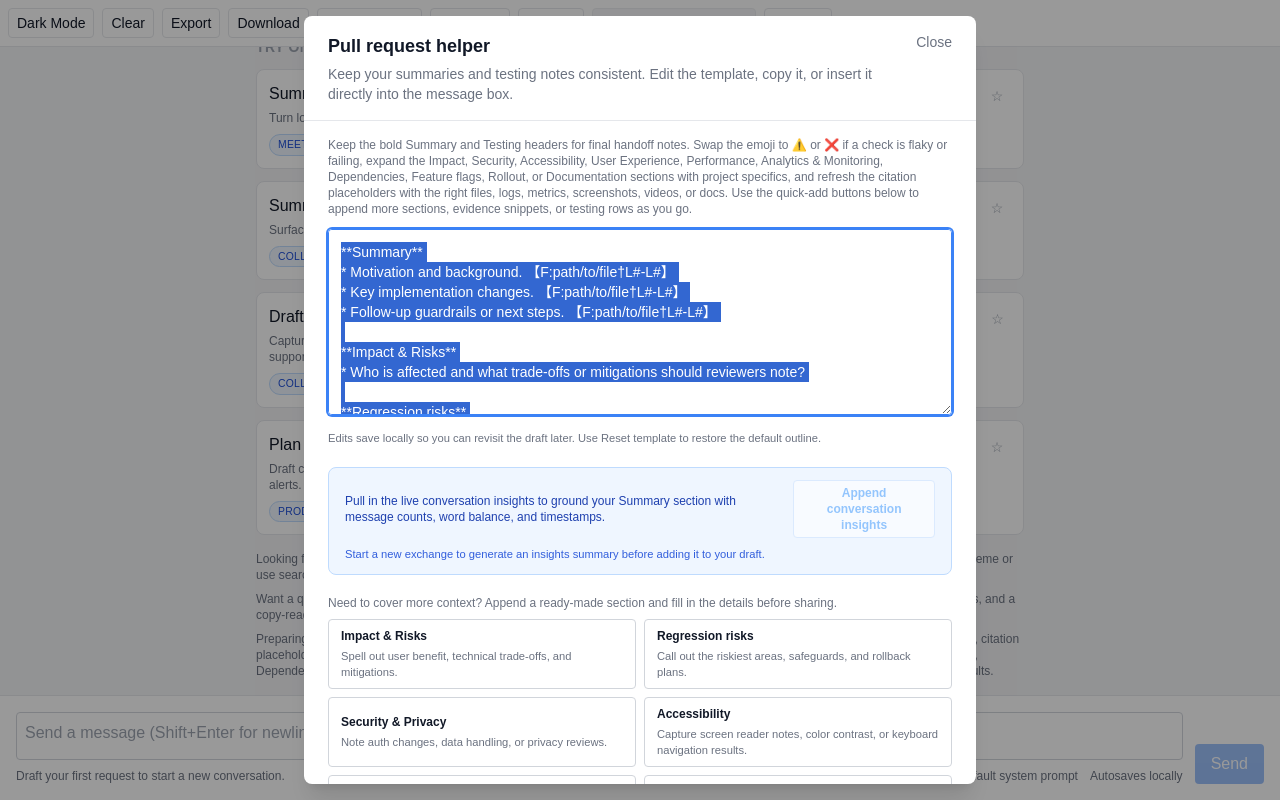
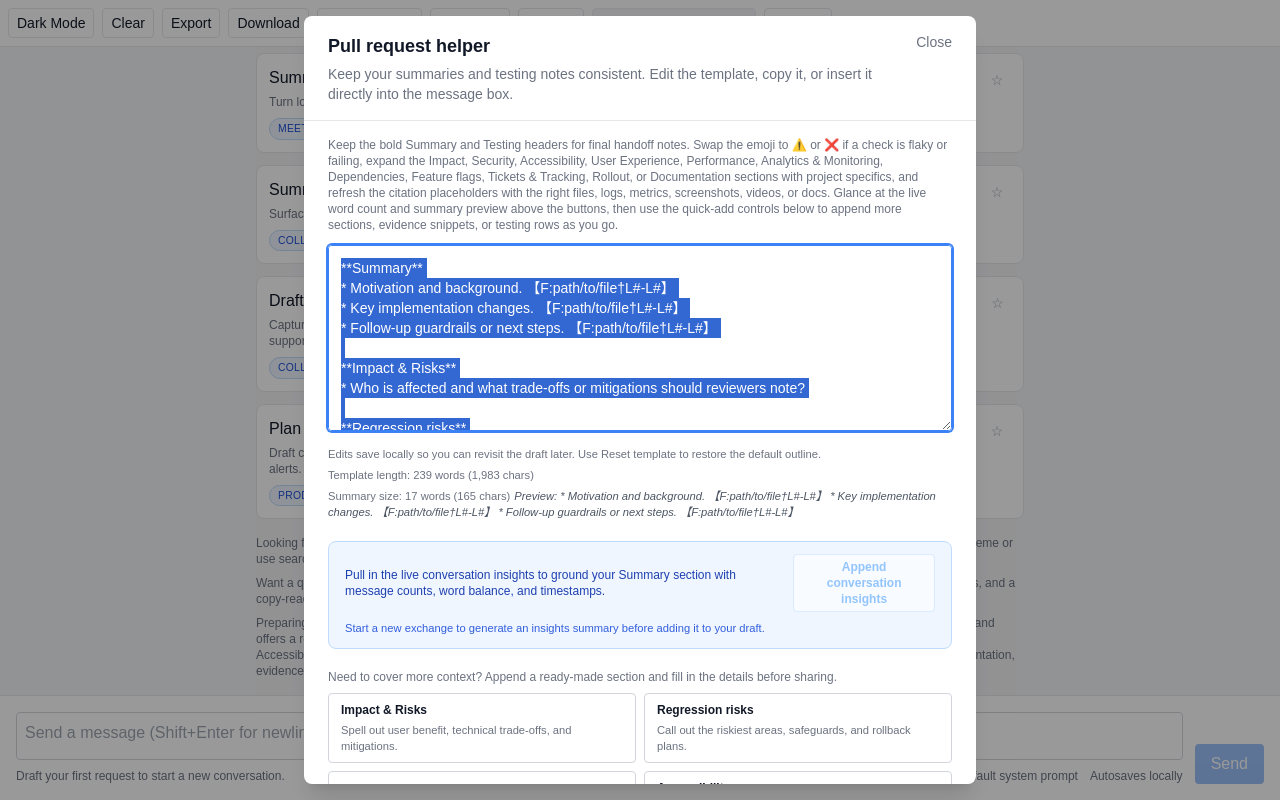
Before and after one commit to march-dave/react-next-anycase, a Next.js app: page / in a window 1280 px wide. Both pictures are taken after a click on the button "PR helper". Built offline with nearby package versions, Linux system fonts and the light colour scheme.

Commit message:
Enhance PR helper with summary tools

```diff
--- a/pages/chatgpt-ui.js
+++ b/pages/chatgpt-ui.js
@@ -114,6 +114,9 @@ const DEFAULT_PR_TEMPLATE = [
   '* Logs: 【chunk†L#-L#】 — call out the signal that confirms the change.',
   '* Docs: [Design doc](https://link) — note supporting context or tickets.',
   '',
+  '**Tickets & Tracking**',
+  '* Jira/Linear/GitHub issues that capture the work, owners, and due dates. [ABC-123](https://link) — status and next checkpoint.',
+  '',
   '**Testing**',
   '* ✅ `command or suite` — Passed locally. 【chunk†L#-L#】',
   '',
@@ -229,6 +232,16 @@ const PR_SECTION_SNIPPETS = [
     ].join('\n'),
   },
   {
+    id: 'tickets',
+    label: 'Tickets & tracking',
+    heading: '**Tickets & Tracking**',
+    helperText: 'Link Jira, Linear, or GitHub issues and note current status.',
+    snippet: [
+      '**Tickets & Tracking**',
+      '* Ticket: [ABC-123](https://link) — status, owners, and next checkpoint.',
+    ].join('\n'),
+  },
+  {
     id: 'manual-verification',
     label: 'Manual verification',
     heading: '**Manual Verification**',
@@ -303,9 +316,66 @@ const PR_REFERENCE_SNIPPETS = [
     helperText: 'Track default states, rollout checkpoints, or cleanup owners for toggles.',
     snippet: '* Feature flag: `flag_name` — default state, rollout milestones, and cleanup owner.',
   },
+  {
+    id: 'tickets',
+    label: 'Add ticket link',
+    helperText: 'Reference Jira, Linear, or GitHub issues tied to the change.',
+    snippet: '* Ticket: [ABC-123](https://link) — status, owners, and next checkpoints.',
+  },
 ];
 
 const MAX_SUMMARY_PREVIEW_LENGTH = 200;
+const PR_SUMMARY_PREVIEW_MAX_LENGTH = 180;
+
+function normalizeHeadingValue(value) {
+  if (!value) {
+    return '';
+  }
+  return value.toString().trim().replace(/\*/g, '').toLowerCase();
+}
+
+function getSectionWithHeading(text, heading) {
+  if (typeof text !== 'string' || typeof heading !== 'string') {
+    return '';
+  }
+  const normalizedHeading = normalizeHeadingValue(heading);
+  if (!normalizedHeading) {
+    return '';
+  }
+
+  const sections = text.split(/\n{2,}/);
+  for (const section of sections) {
+    const [firstLine] = section.split('\n');
+    if (normalizeHeadingValue(firstLine) === normalizedHeading) {
+      return section.trim();
+    }
+  }
+  return '';
+}
+
+function getSectionBodyByHeading(text, heading) {
+  const section = getSectionWithHeading(text, heading);
+  if (!section) {
+    return '';
+  }
+  const [, ...rest] = section.split('\n');
+  return rest.join('\n').trim();
+}
+
+function createSummaryPreview(text, maxLength = PR_SUMMARY_PREVIEW_MAX_LENGTH) {
+  if (typeof text !== 'string') {
+    return '';
+  }
+  const normalized = text.trim().replace(/\s+/g, ' ');
+  if (!normalized) {
+    return '';
+  }
+  if (normalized.length <= maxLength) {
+    return normalized;
+  }
+  const sliceLength = Math.max(0, maxLength - 1);
+  return `${normalized.slice(0, sliceLength)}…`;
+}
 
 function countWords(text) {
   if (typeof text !== 'string') {
@@ -420,6 +490,7 @@ export default function ChatGptUIPersist() {
   const [systemPrompt, setSystemPrompt] = useState('');
   const [prTemplateText, setPrTemplateText] = useState(DEFAULT_PR_TEMPLATE);
   const [prCopyStatus, setPrCopyStatus] = useState('');
+  const [prSummaryCopyStatus, setPrSummaryCopyStatus] = useState('');
   const [insightsCopyStatus, setInsightsCopyStatus] = useState('');
   const [quickInsightsCopyStatus, setQuickInsightsCopyStatus] = useState('');
   const [snapshotCopyStatus, setSnapshotCopyStatus] = useState('');
@@ -906,6 +977,25 @@ export default function ChatGptUIPersist() {
 
     return lines.filter(Boolean).join('\n');
   }, [conversationSnapshot, hasMessages]);
+  const prTemplateStats = useMemo(() => {
+    const trimmedTemplate = typeof prTemplateText === 'string' ? prTemplateText.trim() : '';
+    const summarySection = getSectionWithHeading(trimmedTemplate, '**Summary**');
+    const summaryBody = getSectionBodyByHeading(trimmedTemplate, '**Summary**');
+    const hasSummarySection = Boolean(summarySection);
+    const hasSummaryContent = summaryBody.length > 0;
+
+    return {
+      totalWords: countWords(trimmedTemplate),
+      totalCharacters: trimmedTemplate.length,
+      summarySection,
+      summaryBody,
+      summaryWords: countWords(summaryBody),
+      summaryCharacters: summaryBody.length,
+      summaryPreview: createSummaryPreview(summaryBody),
+      hasSummarySection,
+      hasSummaryContent,
+    };
+  }, [prTemplateText]);
 
   const adjustInputHeight = useCallback(() => {
     if (inputRef.current) {
@@ -1012,6 +1102,7 @@ export default function ChatGptUIPersist() {
     setQuickInsightsCopyStatus('');
     setSnapshotCopyStatus('');
     setPrInsightsAppendStatus('');
+    setPrSummaryCopyStatus('');
     if (inputRef.current) {
       inputRef.current.focus();
     }
@@ -1201,6 +1292,34 @@ export default function ChatGptUIPersist() {
     }
     setTimeout(() => setPrCopyStatus(''), 2000);
   };
+
+  const handleCopySummarySection = useCallback(async () => {
+    if (!prTemplateStats.hasSummarySection) {
+      setPrSummaryCopyStatus('Add a Summary section first');
+      setTimeout(() => setPrSummaryCopyStatus(''), 2000);
+      return;
+    }
+
+    const summarySection = prTemplateStats.summarySection.trim();
+    if (!prTemplateStats.hasSummaryContent || !summarySection) {
+      setPrSummaryCopyStatus('Add summary details first');
+      setTimeout(() => setPrSummaryCopyStatus(''), 2000);
+      return;
+    }
+
+    try {
+      await navigator.clipboard.writeText(summarySection);
+      setPrSummaryCopyStatus('Copied!');
+    } catch (err) {
+      setPrSummaryCopyStatus('Copy failed');
+    }
+
+    setTimeout(() => setPrSummaryCopyStatus(''), 2000);
+  }, [
+    prTemplateStats.hasSummaryContent,
+    prTemplateStats.hasSummarySection,
+    prTemplateStats.summarySection,
+  ]);
 
   const handleInsertPrTemplate = () => {
     setInput((prev) => {
@@ -1557,6 +1676,7 @@ export default function ChatGptUIPersist() {
     if (!showPrHelper) {
       setPrCopyStatus('');
       setPrInsightsAppendStatus('');
+      setPrSummaryCopyStatus('');
       if (prHelperHasOpened.current && prHelperButtonRef.current) {
         prHelperButtonRef.current.focus();
       }
@@ -1960,7 +2080,7 @@ export default function ChatGptUIPersist() {
                   Want a quick pulse check on the conversation? Tap the <span className="font-medium">Insights</span> button in the header to review message counts, word totals, timestamps, and a copy-ready summary you can drop into docs or follow-up prompts.
                 </p>
                 <p className="mt-2 text-xs text-gray-500 dark:text-gray-400">
-                  Preparing a pull request? The <span className="font-medium">PR helper</span> button offers a ready-to-edit summary, artifact, and testing template with bold section headings, citation placeholders, and quick-add buttons for Impact, Security & Privacy, Accessibility, User Experience, Performance, Analytics & Monitoring, Dependencies, Feature flags, Rollout, Documentation, evidence bullets (logs, metrics, screenshots, docs, videos), or additional test results.
+                  Preparing a pull request? The <span className="font-medium">PR helper</span> button now surfaces live word and character counts plus a summary preview before you copy, and offers a ready-to-edit template with bold section headings, citation placeholders, and quick-add buttons for Impact, Security & Privacy, Accessibility, User Experience, Performance, Analytics & Monitoring, Dependencies, Feature flags, Tickets & Tracking, Rollout, Documentation, evidence bullets (logs, metrics, screenshots, docs, videos), or additional test results.
                 </p>
               </div>
             </div>
@@ -2257,7 +2377,7 @@ export default function ChatGptUIPersist() {
             <div className="px-6 py-4 space-y-5">
               <div>
                 <p id="pr-helper-tip" className="text-xs text-gray-500 dark:text-gray-400">
-                  Keep the bold Summary and Testing headers for final handoff notes. Swap the emoji to ⚠️ or ❌ if a check is flaky or failing, expand the Impact, Security, Accessibility, User Experience, Performance, Analytics & Monitoring, Dependencies, Feature flags, Rollout, or Documentation sections with project specifics, and refresh the citation placeholders with the right files, logs, metrics, screenshots, videos, or docs. Use the quick-add buttons below to append more sections, evidence snippets, or testing rows as you go.
+                  Keep the bold Summary and Testing headers for final handoff notes. Swap the emoji to ⚠️ or ❌ if a check is flaky or failing, expand the Impact, Security, Accessibility, User Experience, Performance, Analytics & Monitoring, Dependencies, Feature flags, Tickets & Tracking, Rollout, or Documentation sections with project specifics, and refresh the citation placeholders with the right files, logs, metrics, screenshots, videos, or docs. Glance at the live word count and summary preview above the buttons, then use the quick-add controls below to append more sections, evidence snippets, or testing rows as you go.
                 </p>
                 <textarea
                   ref={prHelperTextareaRef}
@@ -2267,9 +2387,36 @@ export default function ChatGptUIPersist() {
                   rows={8}
                   className="mt-3 w-full rounded border border-gray-300 bg-white p-3 text-sm text-gray-900 focus:border-blue-500 focus:outline-none focus:ring-2 focus:ring-blue-500 dark:border-gray-700 dark:bg-gray-900 dark:text-gray-100"
                 />
-                <p className="mt-2 text-[0.7rem] text-gray-500 dark:text-gray-400">
-                  Edits save locally so you can revisit the draft later. Use Reset template to restore the default outline.
-                </p>
+                <div className="mt-2 space-y-1 text-[0.7rem] text-gray-500 dark:text-gray-400" aria-live="polite">
+                  <p>
+                    Edits save locally so you can revisit the draft later. Use Reset template to restore the default outline.
+                  </p>
+                  <p>
+                    Template length: {formatNumber(prTemplateStats.totalWords)}{' '}
+                    {prTemplateStats.totalWords === 1 ? 'word' : 'words'} ({formatNumber(prTemplateStats.totalCharacters)}{' '}
+                    {prTemplateStats.totalCharacters === 1 ? 'char' : 'chars'})
+                  </p>
+                  <p>
+                    {prTemplateStats.hasSummarySection ? (
+                      prTemplateStats.hasSummaryContent ? (
+                        <>
+                          Summary size: {formatNumber(prTemplateStats.summaryWords)}{' '}
+                          {prTemplateStats.summaryWords === 1 ? 'word' : 'words'} ({formatNumber(prTemplateStats.summaryCharacters)}{' '}
+                          {prTemplateStats.summaryCharacters === 1 ? 'char' : 'chars'})
+                          {prTemplateStats.summaryPreview && (
+                            <span className="ml-1 italic text-gray-600 dark:text-gray-300">
+                              Preview: {prTemplateStats.summaryPreview}
+                            </span>
+                          )}
+                        </>
+                      ) : (
+                        'Add a quick overview beneath the Summary heading to enable the copy shortcut.'
+                      )
+                    ) : (
+                      'Add a "Summary" heading so you can copy it in one click.'
+                    )}
+                  </p>
+                </div>
               </div>
               <div className="rounded-lg border border-blue-200 bg-blue-50 px-4 py-3 text-xs text-blue-800 dark:border-blue-700 dark:bg-blue-900/30 dark:text-blue-200">
                 <div className="flex flex-col gap-2 sm:flex-row sm:items-center sm:justify-between">
@@ -2360,13 +2507,20 @@ export default function ChatGptUIPersist() {
                 </div>
               </div>
               <div className="flex flex-col gap-3 sm:flex-row sm:items-center sm:justify-between text-sm">
-                <div className="flex flex-col gap-2 sm:flex-row sm:items-center">
+                <div className="flex flex-col gap-2 sm:flex-row sm:flex-wrap sm:items-center">
                   <button
                     type="button"
                     onClick={handleCopyPrTemplate}
                     className="border border-blue-500 bg-blue-500 px-3 py-2 font-medium text-white rounded hover:bg-blue-600 focus:outline-none focus:ring-2 focus:ring-blue-500"
                   >
                     <span aria-live="polite">{prCopyStatus || 'Copy template'}</span>
+                  </button>
+                  <button
+                    type="button"
+                    onClick={handleCopySummarySection}
+                    className="rounded border border-blue-400 px-3 py-2 font-medium text-blue-700 transition hover:border-blue-500 hover:bg-blue-50 focus:outline-none focus:ring-2 focus:ring-blue-500 dark:border-blue-400 dark:text-blue-200 dark:hover:border-blue-300 dark:hover:bg-gray-900"
+                  >
+                    <span aria-live="polite">{prSummaryCopyStatus || 'Copy summary section'}</span>
                   </button>
                   <button
                     type="button"
```
Also changed, not shown: 2 other files (tests, documents, lock files or other folders).
